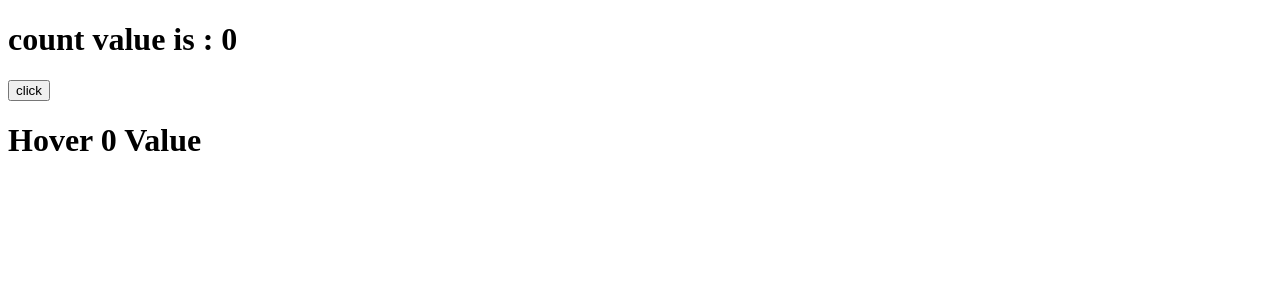
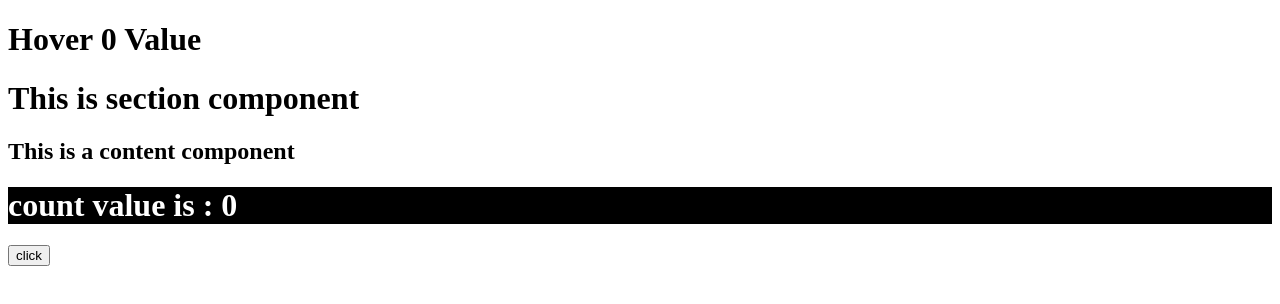
Before and after one commit to TRISHAN00/react-form-handling, a React (Create React App) app: page / in a window 1280 px wide. Shown: the top 304 px of the page. Built offline with nearby package versions, Linux system fonts and the light colour scheme.

Commit message:
add background dark function

```diff
--- a/src/App.js
+++ b/src/App.js
@@ -1,12 +1,22 @@
-import React from 'react'
-import ClickCounter from './components/ClickCounter'
+import React, { Component } from 'react'
+import Counter from './components/Counter'
 import HoverCounter from './components/HoverCounter'
+import Section from './components/Section'
 
-export default function App () {
-  return (
-    <div>
-      <ClickCounter />
-      <HoverCounter />
-    </div>
-  )
+export default class App extends Component {
+  state = { theme: 'dark' }
+
+  render () {
+    const { theme } = this.state
+    return (
+      <div>
+        <Counter>
+          {(count, incrementCount) => (
+            <HoverCounter count={count} incrementCount={incrementCount} />
+          )}
+        </Counter>
+        <Section theme={theme} />
+      </div>
+    )
+  }
 }
--- a/src/components/ClickCounter.js
+++ b/src/components/ClickCounter.js
@@ -1,10 +1,12 @@
 import React from 'react'
-import withCount from './HOC/withCount'
 
-function ClickCounter ({ count, incrementCount }) {
+function ClickCounter ({ count, incrementCount, theme }) {
+  const style =
+    theme === 'dark' ? { backgroundColor: '#000000', color: '#fff' } : null
+
   return (
     <div>
-      <h1>count value is : {count}</h1>
+      <h1 style={style}>count value is : {count}</h1>
       <button onClick={incrementCount} type='button'>
         click
       </button>
@@ -12,4 +14,4 @@ function ClickCounter ({ count, incrementCount }) {
   )
 }
 
-export default withCount(ClickCounter)
+export default ClickCounter
--- /dev/null
+++ b/src/components/Content.js
@@ -0,0 +1,22 @@
+import React from 'react'
+import ClickCounter from './ClickCounter'
+import Counter from './Counter'
+
+function Content ({ theme }) {
+  return (
+    <div>
+      <h2>This is a content component</h2>
+      <Counter>
+        {(count, incrementCount) => (
+          <ClickCounter
+            count={count}
+            incrementCount={incrementCount}
+            theme={theme}
+          />
+        )}
+      </Counter>
+    </div>
+  )
+}
+
+export default Content
--- /dev/null
+++ b/src/components/Counter.js
@@ -0,0 +1,16 @@
+import { Component } from 'react'
+
+export default class Counter extends Component {
+  state = { count: 0 }
+
+  incrementCount = () => {
+    this.setState(prevState => ({
+      count: prevState.count + 1
+    }))
+  }
+  render () {
+    const { children } = this.props
+    const { count } = this.state
+    return children(count, this.incrementCount)
+  }
+}
--- a/src/components/HoverCounter.js
+++ b/src/components/HoverCounter.js
@@ -1,5 +1,4 @@
 import React from 'react'
-import withCount from './HOC/withCount'
 
 function HoverCounter ({ count, incrementCount }) {
   return (
@@ -9,4 +8,4 @@ function HoverCounter ({ count, incrementCount }) {
   )
 }
 
-export default withCount(HoverCounter)
+export default HoverCounter
--- /dev/null
+++ b/src/components/Section.js
@@ -0,0 +1,13 @@
+import React from 'react'
+import Content from './Content'
+
+function Section ({ theme }) {
+  return (
+    <div>
+      <h1>This is section component</h1>
+      <Content theme={theme} />
+    </div>
+  )
+}
+
+export default Section
```
